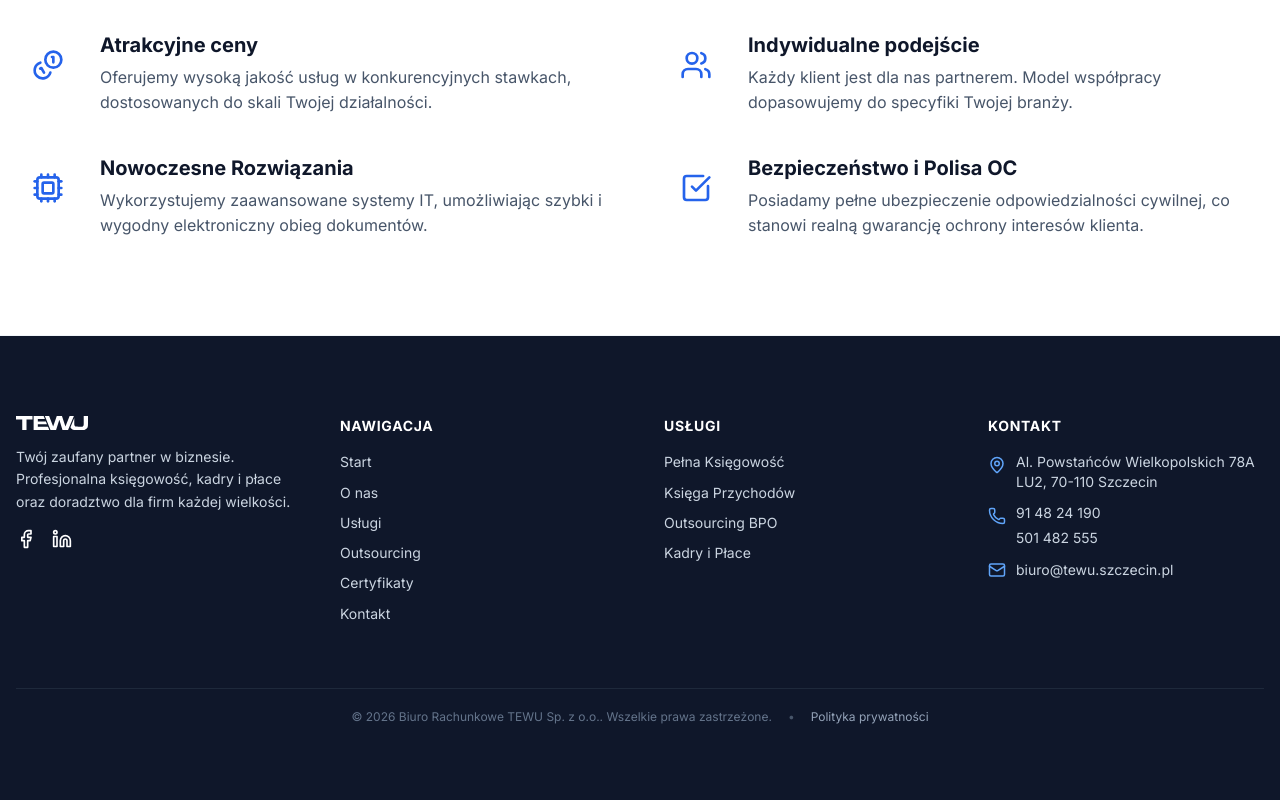
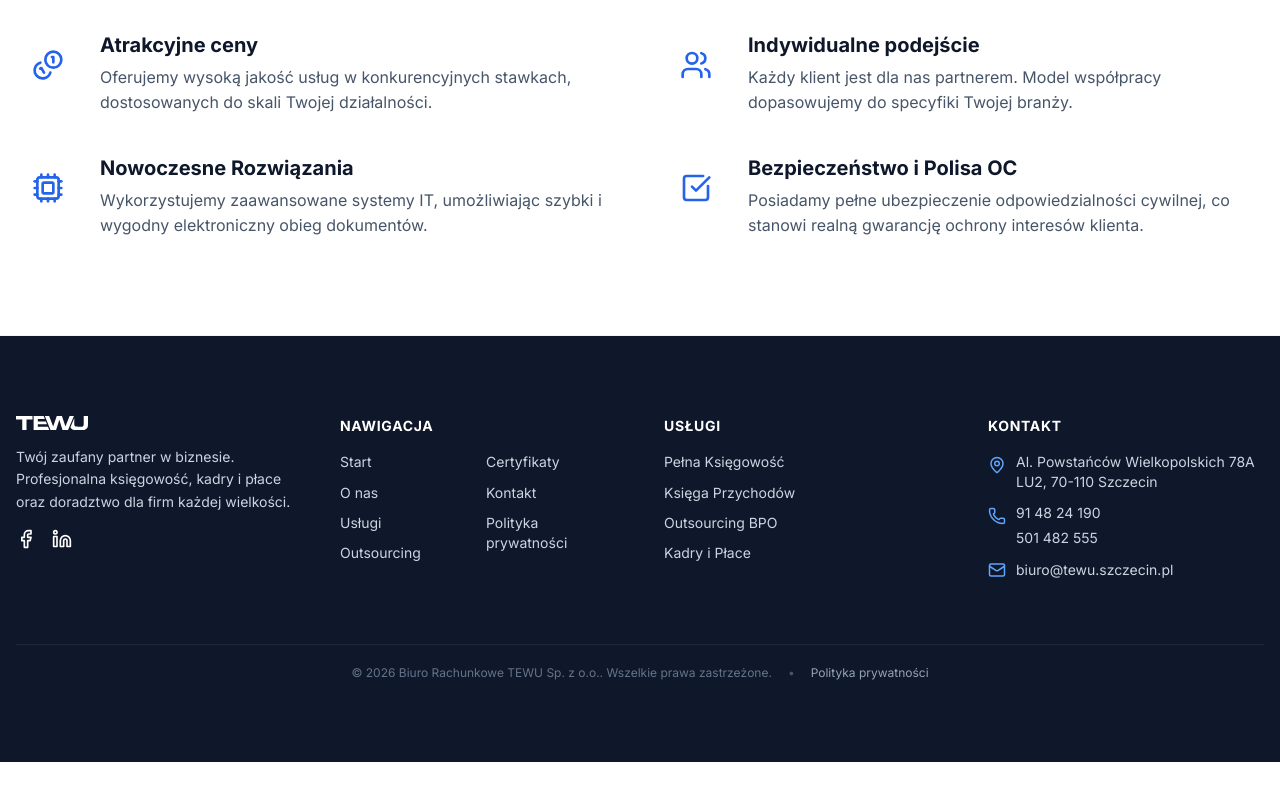
Before and after one commit to sylwek-tewu/tewu-webiste, a Next.js app: page / in a window 1280 px wide. Shown: the part 2513-3313 px from the top of the page. After the commit the page ends 3275 px from the top, so only its background shows below. Built offline with nearby package versions, Linux system fonts and the light colour scheme.

Commit message:
feat: split footer navigation into two columns and include privacy policy link

```diff
--- a/src/components/Footer.tsx
+++ b/src/components/Footer.tsx
@@ -36,8 +36,9 @@ const Footer: React.FC = () => {
             <Text fw={700} size="sm" c="white" tt="uppercase" className={classes.logoSubtext}>
               Nawigacja
             </Text>
+            <SimpleGrid cols={2} spacing={{ base: 'sm', sm: 'md' }}>
               <Stack gap="xs">
-              {NAV_LINKS.map(link => (
+                {NAV_LINKS.slice(0, 4).map(link => (
                   <Anchor
                     key={link.path}
                     component={Link}
@@ -51,6 +52,32 @@ const Footer: React.FC = () => {
                   </Anchor>
                 ))}
               </Stack>
+              <Stack gap="xs">
+                {NAV_LINKS.slice(4).map(link => (
+                  <Anchor
+                    key={link.path}
+                    component={Link}
+                    href={link.path}
+                    size="sm"
+                    underline="hover"
+                    className={classes.footerLink}
+                    c="slate.3"
+                  >
+                    {link.label}
+                  </Anchor>
+                ))}
+                <Anchor
+                  component={Link}
+                  href="/polityka-prywatnosci"
+                  size="sm"
+                  underline="hover"
+                  className={classes.footerLink}
+                  c="slate.3"
+                >
+                  Polityka prywatności
+                </Anchor>
+              </Stack>
+            </SimpleGrid>
           </Stack>
 
           {/* Services */}
```
Lines whose indentation alone changed are shown as unchanged.
